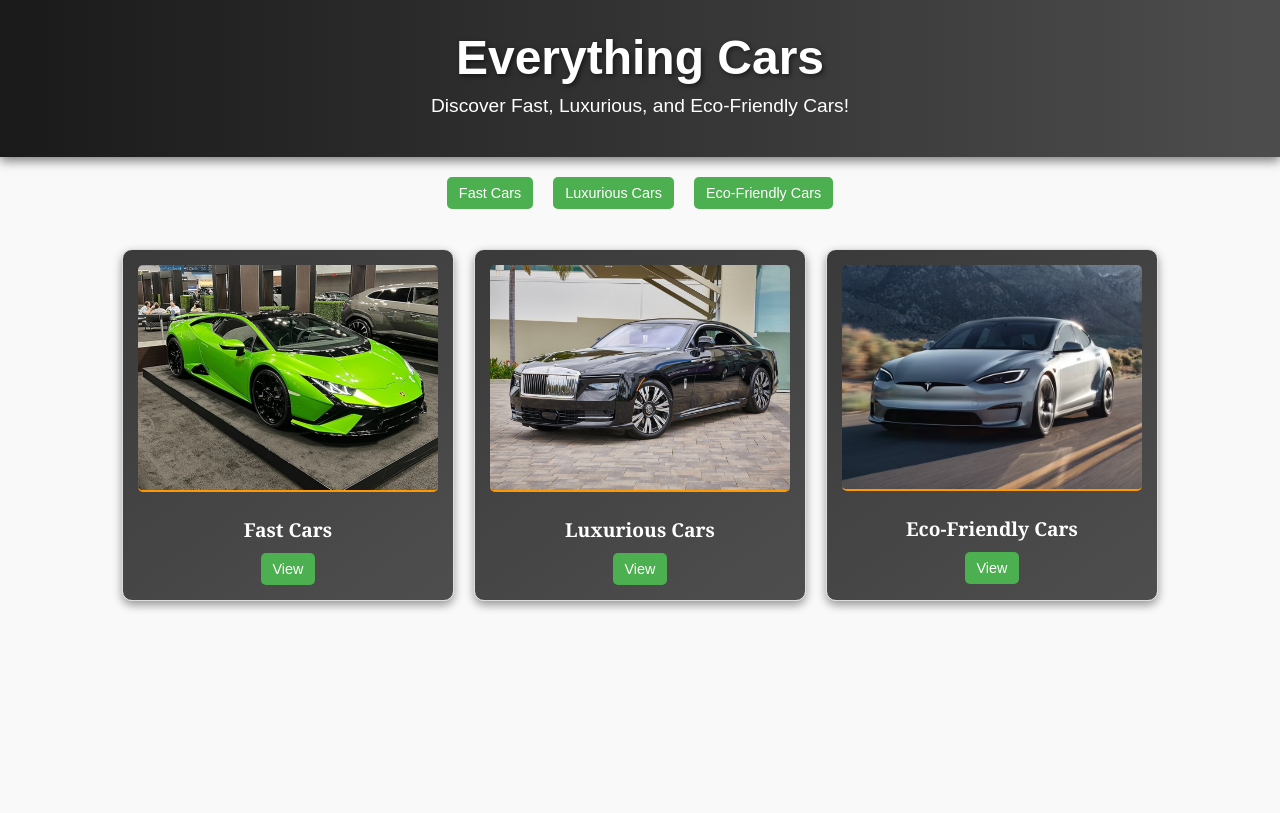
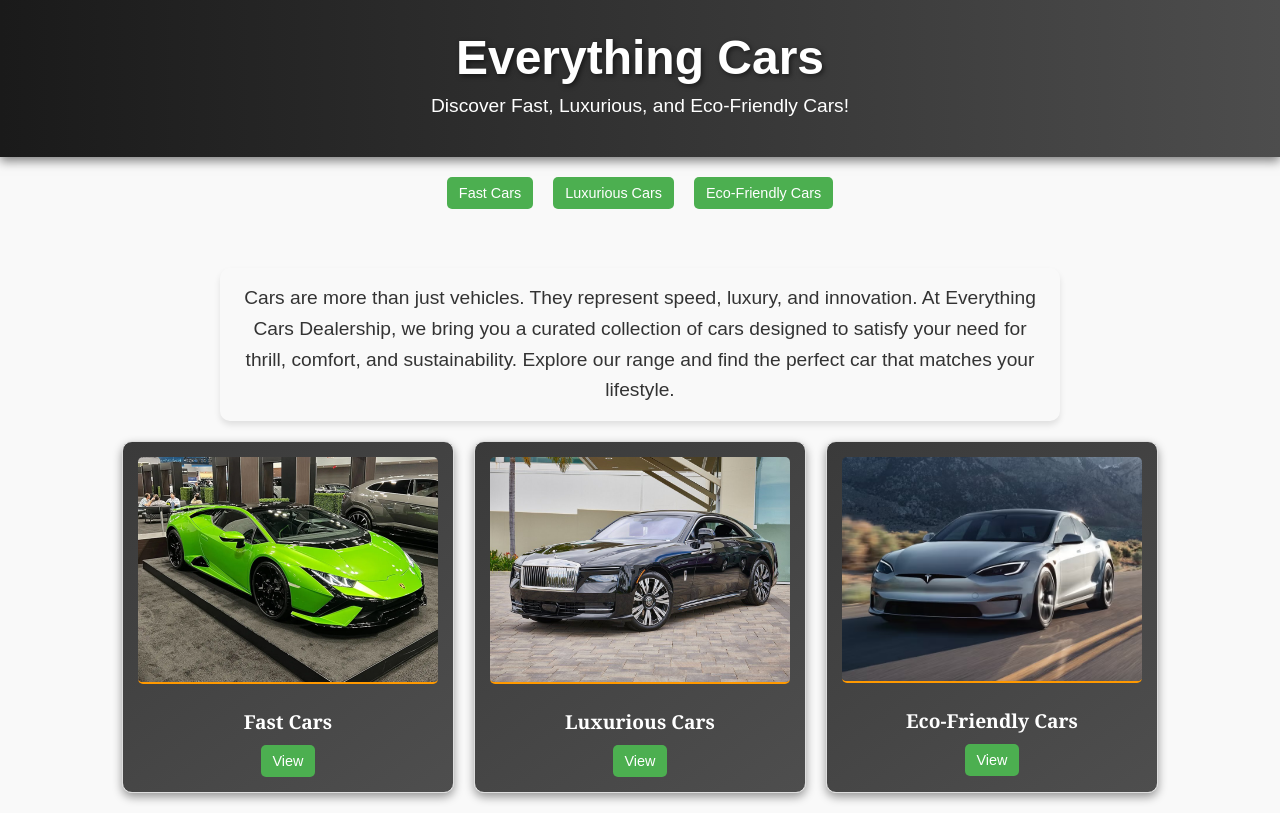
Before and after one commit to Mzahoor98/ET712_, a React (Create React App) app in the folder project2_/: page / in a window 1280 px wide. Built offline with nearby package versions, Linux system fonts and the light colour scheme.

Commit message:
project2

```diff
--- a/project2_/src/cars.css
+++ b/project2_/src/cars.css
@@ -108,3 +108,16 @@
 .car-gallery.eco .car-card {
     background: linear-gradient(to right, #004d00, #00cc44);
 }
+.cars-page p {
+  font-size: 1.2rem;
+  color: #333;
+  line-height: 1.6;
+  margin-bottom: 20px;
+  text-align: center;
+  max-width: 800px;
+  margin-left: auto;
+  margin-right: auto;
+  padding: 15px 20px;
+  border-radius: 10px;
+  box-shadow: 0px 4px 6px rgba(0, 0, 0, 0.1);
+}
--- a/project2_/src/home.js
+++ b/project2_/src/home.js
@@ -24,8 +24,13 @@
     },
   ];
 
+
   return (
     <div className="cars-page">
+      <p>Cars are more than just vehicles. They represent speed, luxury, and innovation.
+          At Everything Cars Dealership, we bring you a curated collection of cars
+          designed to satisfy your need for thrill, comfort, and sustainability.
+          Explore our range and find the perfect car that matches your lifestyle.</p>
 
       <div className="car-gallery">
         {cars.map((car, index) => (
```
